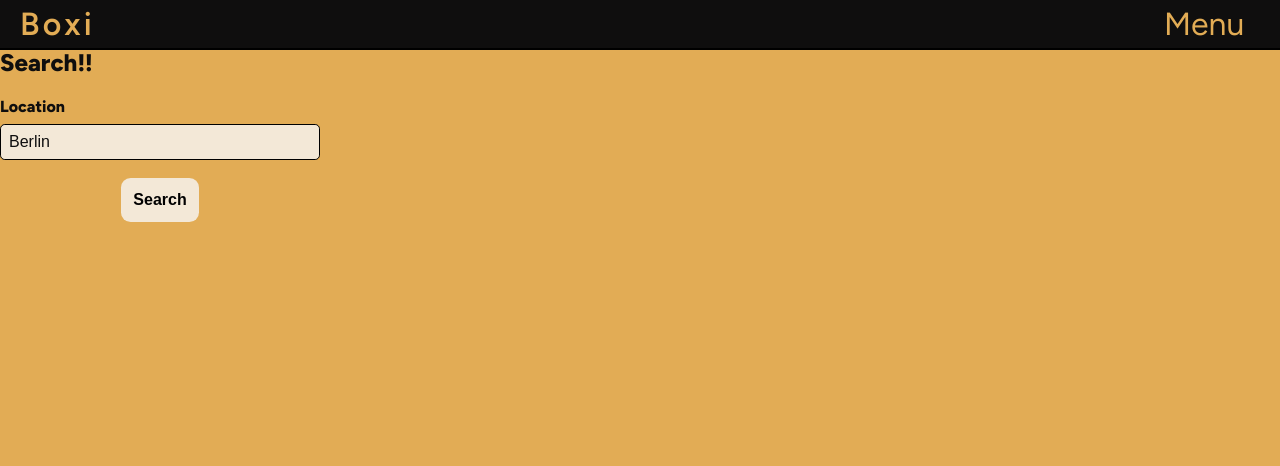
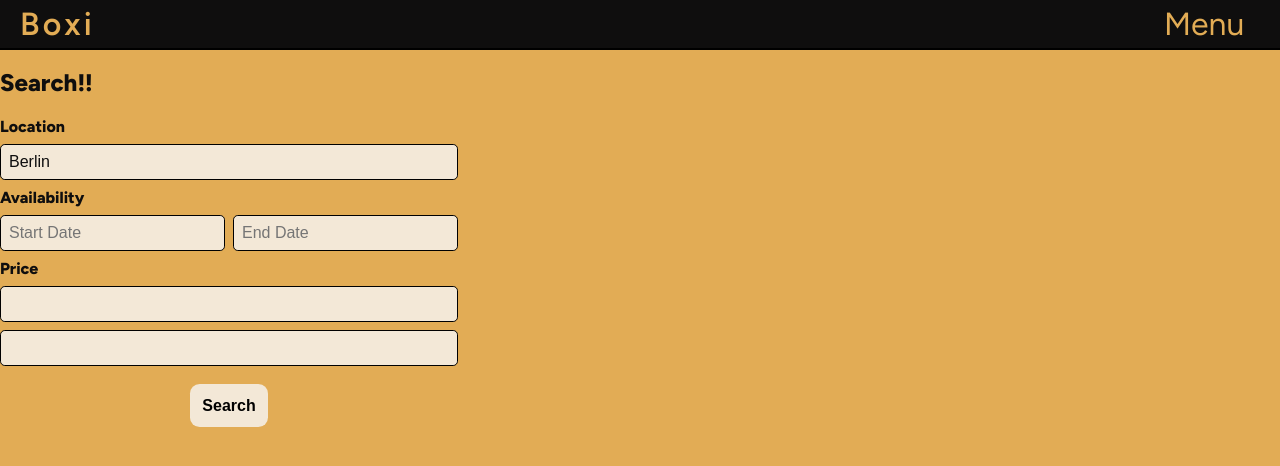
Before and after one commit to chrstphrddtz/boxi, a Next.js app: page /search in a window 1280 px wide. Shown: the top 466 px of the page. Built offline with nearby package versions, Linux system fonts and the light colour scheme; no server answers; the database is empty.

Commit message:
add daterange

```diff
--- a/components/SearchForm.tsx
+++ b/components/SearchForm.tsx
@@ -1,5 +1,9 @@
 import styled from "styled-components";
+import { useState } from "react";
 import { StyledButton } from "./StyledButton";
+
+import DatePicker from "react-datepicker";
+import "react-datepicker/dist/react-datepicker.css";
 
 const FormContainer = styled.form`
   display: grid;
@@ -9,6 +13,22 @@ const FormContainer = styled.form`
 
 const Label = styled.label`
   font-weight: bold;
+`;
+
+const DatePickerWrapper = styled.div`
+  display: flex;
+  flex-direction: row;
+  align-items: center;
+  gap: 0.5rem;
+`;
+
+const StyledDatePicker = styled(DatePicker)`
+  padding: 0.5rem;
+  font-size: inherit;
+  border: 1px solid black;
+  background-color: #f3e8d7;
+  border-radius: 0.3rem;
+  font-size: 1rem;
 `;
 
 const Input = styled.input`
@@ -26,6 +46,17 @@ export default function SearchForm({ onSubmit, formName, onClick }: any) {
     onSubmit(event);
   }
 
+  const [startDate, setStartDate] = useState(null);
+  const [endDate, setEndDate] = useState(null);
+
+  const handleStartDateChange = (date: any) => {
+    setStartDate(date);
+  };
+
+  const handleEndDateChange = (date: any) => {
+    setEndDate(date);
+  };
+
   return (
     <FormContainer aria-labelledby={formName} onSubmit={handleSubmit}>
       <Label htmlFor="location">Location</Label>
@@ -37,22 +68,45 @@ export default function SearchForm({ onSubmit, formName, onClick }: any) {
         defaultValue="Berlin"
       />
 
-      {/* <Label htmlFor="date">Availability</Label>
-      <Input
-        required
-        id="date"
-        name="date"
-        type="date"
-        // defaultValue={}
-      /> */}
+      <Label htmlFor="date">Availability</Label>
+      <DatePickerWrapper>
+        <StyledDatePicker
+          id="date1"
+          name="date"
+          // required
+          selected={startDate}
+          onChange={handleStartDateChange}
+          selectsStart
+          startDate={startDate}
+          endDate={endDate}
+          placeholderText="Start Date"
+        />
+        <StyledDatePicker
+          id="date2"
+          name="date"
+          // required
+          selected={endDate}
+          onChange={handleEndDateChange}
+          selectsEnd
+          startDate={startDate}
+          endDate={endDate}
+          placeholderText="End Date"
+        />
+      </DatePickerWrapper>
 
-      {/* <Label htmlFor="price">Price</Label>
+      <Label htmlFor="price">Price</Label>
       <Input
         id="price"
         name="price"
-        type="range"
+        type="text"
         // defaultValue={}
-      /> */}
+      />
+      <Input
+        id="price"
+        name="price"
+        type="text"
+        // defaultValue={}
+      />
 
       <StyledButton type="submit" onClick={onClick}>
         Search
--- a/src/pages/results.tsx
+++ b/src/pages/results.tsx
@@ -35,7 +35,10 @@ const OfferContainer = styled.div`
   };
   @media (max-width: 844px) {
     z-index: 10;
-    height: 150%;
+    width: 80%
+    height: 100%;
+    margin: auto;
+    padding: 0 5rem;
   }
 
 `;
--- a/src/pages/search.tsx
+++ b/src/pages/search.tsx
@@ -4,7 +4,10 @@ import styled from "styled-components";
 
 import SearchForm from "../../components/SearchForm";
 
-const SearchContainer = styled.article``;
+const SearchContainer = styled.article`
+  display: grid;
+  align
+`;
 
 export default function Search() {
   // const [searchLocation, setSearchLocation] = useState("")
@@ -13,11 +16,14 @@ export default function Search() {
   const { data, isLoading, error } = useSWR("/api/users", { fallbackData: [] });
   if (!isReady || isLoading || error) return <h2>Loading...</h2>;
 
+
   function handleSearch(element: any) {
-    // setSearchLocation(element.target.location.value)
-    // window.location.replace("/results?chefka=rossie&location=" + element.target.location.value)
     let location = element.target.location.value
-    router.push(`/results?location=${location}`)
+    let startDate = element.target.date1.value
+    let endDate = element.target.date2.value
+    let price = element.target.price.value
+
+    router.push(`/results?location=${location}&startDate=${startDate}&endDate=${endDate}`)
   }
 
   return (
--- a/tsconfig.json
+++ b/tsconfig.json
@@ -15,7 +15,8 @@
     "jsx": "preserve",
     "incremental": true,
     "paths": {
-      "@/*": ["./src/*"]
+      "@/*": ["./src/*"],
+      "@mui/styled-engine": ["./node_modules/@mui/styled-engine-sc"]
     }
   },
   "include": ["next-env.d.ts", "**/*.ts", "**/*.tsx", "src/styles/styles.ts"],
```
Also changed, not shown: package.json (+9 -1 lines), 1 other file (tests, documents, lock files or other folders).
